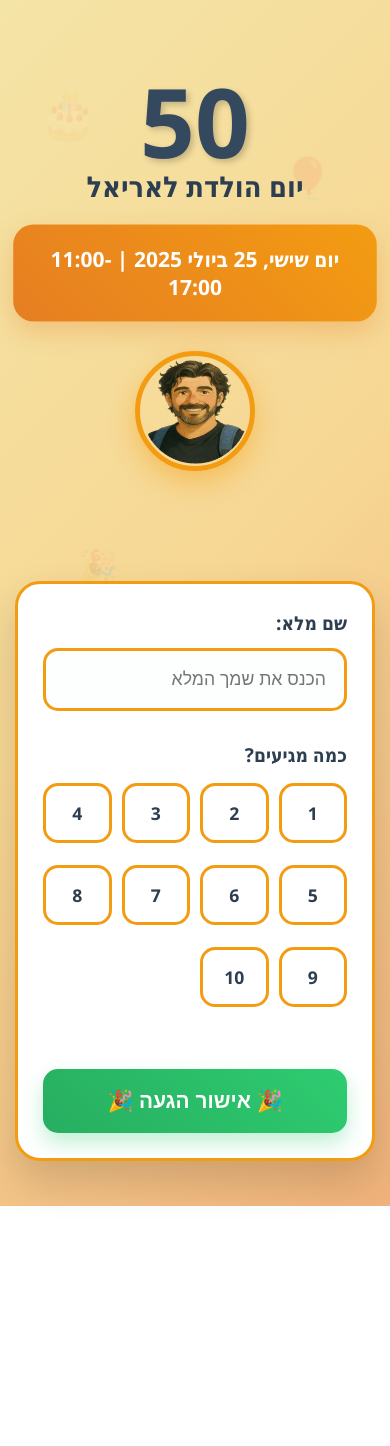
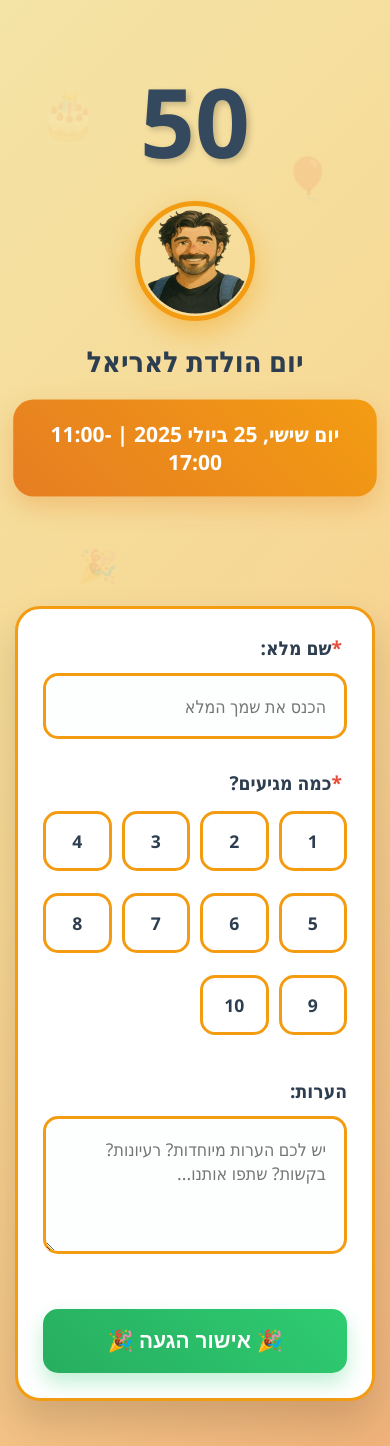
Before and after one commit to snirsnir/adv, a plain HTML site: page ariel.html in a window 390 px wide. Before the commit the page ends 1206 px from the top, so only its background shows below. Drawn offline with Linux system fonts and the light colour scheme.

Commit message:
Update ariel.html

```diff
--- a/ariel.html
+++ b/ariel.html
@@ -79,13 +79,47 @@
             animation: fadeInDown 1s ease-out;
         }
 
+        .birthday-header {
+            display: flex;
+            align-items: center;
+            justify-content: center;
+            gap: 30px;
+            margin-bottom: 20px;
+            flex-wrap: wrap;
+        }
+
         .birthday-number {
             font-size: 8rem;
             font-weight: bold;
             color: #34495e;
             text-shadow: 3px 3px 6px rgba(0,0,0,0.2);
-            margin-bottom: -20px;
             animation: bounce 2s ease-in-out infinite;
+        }
+
+        .profile-section {
+            display: flex;
+            align-items: center;
+            justify-content: center;
+        }
+
+        .profile-image {
+            width: 120px;
+            height: 120px;
+            border-radius: 50%;
+            border: 5px solid #f39c12;
+            box-shadow: 0 10px 25px rgba(243, 156, 18, 0.4);
+            transition: all 0.3s ease;
+            animation: profileGlow 3s ease-in-out infinite alternate;
+        }
+
+        .profile-image:hover {
+            transform: scale(1.1);
+            box-shadow: 0 15px 35px rgba(243, 156, 18, 0.6);
+        }
+
+        @keyframes profileGlow {
+            0% { box-shadow: 0 10px 25px rgba(243, 156, 18, 0.4); }
+            100% { box-shadow: 0 15px 35px rgba(243, 156, 18, 0.6), 0 0 20px rgba(243, 156, 18, 0.3); }
         }
 
         .birthday-text {
@@ -111,34 +145,6 @@
             text-align: center;
         }
 
-        .profile-section {
-            text-align: center;
-            margin: 30px 0;
-            animation: fadeInUp 1s ease-out 0.9s both;
-        }
-
-        .profile-image {
-            width: 120px;
-            height: 120px;
-            border-radius: 50%;
-            border: 5px solid #f39c12;
-            box-shadow: 0 10px 25px rgba(243, 156, 18, 0.4);
-            margin: 0 auto 20px;
-            display: block;
-            transition: all 0.3s ease;
-            animation: profileGlow 3s ease-in-out infinite alternate;
-        }
-
-        .profile-image:hover {
-            transform: scale(1.1);
-            box-shadow: 0 15px 35px rgba(243, 156, 18, 0.6);
-        }
-
-        @keyframes profileGlow {
-            0% { box-shadow: 0 10px 25px rgba(243, 156, 18, 0.4); }
-            100% { box-shadow: 0 15px 35px rgba(243, 156, 18, 0.6), 0 0 20px rgba(243, 156, 18, 0.3); }
-        }
-
         .main-card {
             background: white;
             border-radius: 25px;
@@ -161,7 +167,12 @@
             font-size: 1.2rem;
         }
 
-        .form-group input[type="text"] {
+        .form-group .required {
+            color: #e74c3c;
+            margin-right: 5px;
+        }
+
+        .form-group input[type="text"], .form-group textarea {
             width: 100%;
             padding: 18px;
             border: 3px solid #f39c12;
@@ -169,9 +180,15 @@
             font-size: 1.1rem;
             transition: all 0.3s ease;
             background: #fdfefe;
+            font-family: inherit;
         }
 
-        .form-group input[type="text"]:focus {
+        .form-group textarea {
+            min-height: 100px;
+            resize: vertical;
+        }
+
+        .form-group input[type="text"]:focus, .form-group textarea:focus {
             outline: none;
             border-color: #e67e22;
             box-shadow: 0 0 15px rgba(243, 156, 18, 0.3);
@@ -275,6 +292,7 @@
             color: #2c3e50;
             margin-bottom: 20px;
             font-weight: 700;
+            line-height: 1.4;
         }
 
         .modal-buttons {
@@ -379,6 +397,10 @@
 
         @media (max-width: 768px) {
             .container { padding: 15px; }
+            .birthday-header {
+                flex-direction: column;
+                gap: 15px;
+            }
             .birthday-number { font-size: 6rem; }
             .main-card { padding: 25px; }
             .guest-selector { grid-template-columns: repeat(auto-fit, minmax(60px, 1fr)); }
@@ -396,26 +418,27 @@
 
     <div class="container">
         <div class="header">
-            <div class="birthday-number">50</div>
+            <div class="birthday-header">
+                <div class="birthday-number">50</div>
+                <div class="profile-section">
+                    <img src="ariel.png" alt="אריאל" class="profile-image">
+                </div>
+            </div>
             <div class="birthday-text">יום הולדת לאריאל</div>
             <div class="date-info">
                 <div class="date-text">יום שישי, 25 ביולי 2025 | 11:00-17:00</div>
-            </div>
-
-            <div class="profile-section">
-                <img src="ariel.png" alt="אריאל" class="profile-image">
             </div>
         </div>
 
         <div class="main-card" id="rsvpForm">
             <form id="birthdayForm">
                 <div class="form-group">
-                    <label for="fullName">שם מלא:</label>
+                    <label for="fullName"><span class="required">*</span>שם מלא:</label>
                     <input type="text" id="fullName" name="fullName" required placeholder="הכנס את שמך המלא">
                 </div>
 
                 <div class="form-group">
-                    <label>כמה מגיעים?</label>
+                    <label><span class="required">*</span>כמה מגיעים?</label>
                     <div class="guest-selector">
                         <div class="guest-option">
                             <input type="radio" id="guests1" name="guestCount" value="1" required>
@@ -460,6 +483,11 @@
                     </div>
                 </div>
 
+                <div class="form-group">
+                    <label for="comments">הערות:</label>
+                    <textarea id="comments" name="comments" placeholder="יש לכם הערות מיוחדות? רעיונות? בקשות? שתפו אותנו..." rows="4"></textarea>
+                </div>
+
                 <button type="submit" class="submit-btn">
                     🎉 אישור הגעה 🎉
                 </button>
@@ -501,25 +529,30 @@
 
             const fullName = document.getElementById('fullName').value.trim();
             const guestCount = document.querySelector('input[name="guestCount"]:checked');
+            const comments = document.getElementById('comments').value.trim();
 
             if (!fullName || !guestCount) {
-                alert('אנא מלא את כל השדות');
+                alert('אנא מלא את כל השדות החובה (שם מלא ומספר מגיעים)');
                 return;
             }
 
             formData = {
                 name: fullName,
-                guests: guestCount.value
+                guests: guestCount.value,
+                comments: comments
             };
 
             // Show confirmation modal
             const guestText = formData.guests == "1" ? "אדם אחד" : `${formData.guests} אנשים`;
-            modalTitle.innerHTML = `
-                שלום ${formData.name}!<br><br>
-                בחרת להגיע עם ${guestText}<br><br>
-                האם אתה מאשר את ההגעה?
-            `;
+            let modalText = `שלום ${formData.name}!<br><br>בחרת להגיע עם ${guestText}`;
 
+            if (formData.comments) {
+                modalText += `<br><br>הערות: "${formData.comments}"`;
+            }
+
+            modalText += `<br><br>האם אתה מאשר את ההגעה?`;
+
+            modalTitle.innerHTML = modalText;
             modal.style.display = 'flex';
         });
 
@@ -579,7 +612,7 @@
         }
 
         // Add some interactive animations
-        document.querySelectorAll('input[type="text"]').forEach(input => {
+        document.querySelectorAll('input[type="text"], textarea').forEach(input => {
             input.addEventListener('focus', function() {
                 this.parentElement.style.transform = 'scale(1.02)';
             });
```
